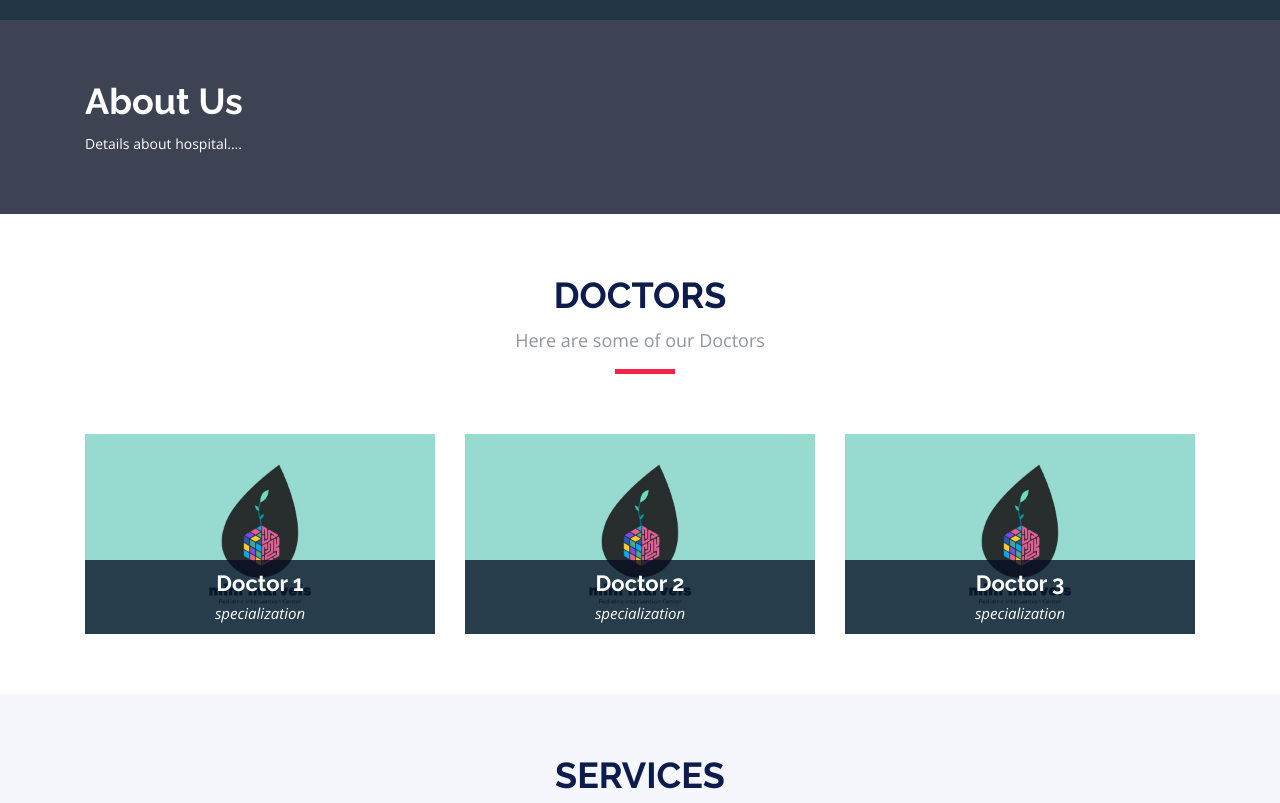
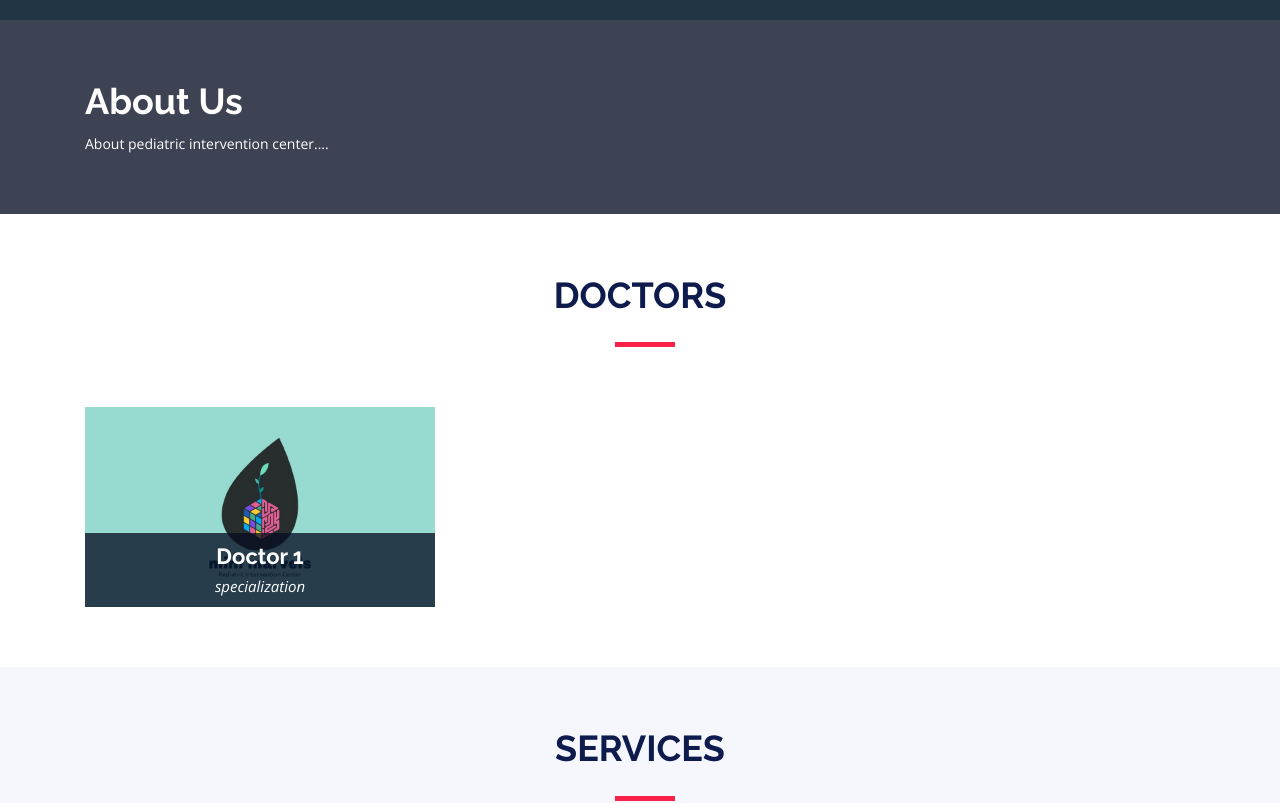
Before and after one commit to javabvr/minimarvels, a plain HTML site: page index.html in a window 1280 px wide. Shown: the part 780-1583 px from the top of the page. Drawn offline with nearby package versions, Linux system fonts and the light colour scheme.

Commit message:
index.html update

```diff
--- a/index.html
+++ b/index.html
@@ -83,7 +83,7 @@
         <div class="row">
           <div class="col-lg-12">
             <h2>About Us</h2>
-            <p>Details about hospital....</p>
+            <p>About pediatric intervention center....</p>
           </div>
           <!-- <div class="col-lg-3">
             <h3>Where</h3>
@@ -102,7 +102,7 @@
       <div class="container" data-aos="fade-up">
         <div class="section-header">
           <h2>Doctors</h2>
-          <p>Here are some of our Doctors</p>
+          <p></p>
         </div>
 
         <div class="row">
@@ -121,35 +121,6 @@
               </div>
             </div>
           </div>
-          <div class="col-lg-4 col-md-6">
-            <div class="speaker" data-aos="fade-up" data-aos-delay="200">
-              <img src="assets/img/doctors/1.jpg" alt="doctors 2" class="img-fluid">
-              <div class="details">
-                <h3><a href="#">Doctor 2</a></h3>
-                <p>specialization</p>
-                <div class="social">
-                  <a href=""><i class="fa fa-twitter"></i></a>
-                  <a href=""><i class="fa fa-facebook"></i></a>
-                  <a href=""><i class="fa fa-google-plus"></i></a>
-                  <a href=""><i class="fa fa-linkedin"></i></a>
-                </div>
-              </div>
-            </div>
-          </div>
-          <div class="col-lg-4 col-md-6">
-            <div class="speaker" data-aos="fade-up" data-aos-delay="300">
-              <img src="assets/img/doctors/1.jpg" alt="Speaker 3" class="img-fluid">
-              <div class="details">
-                <h3><a href="#">Doctor 3</a></h3>
-                <p>specialization</p>
-                <div class="social">
-                  <a href=""><i class="fa fa-twitter"></i></a>
-                  <a href=""><i class="fa fa-facebook"></i></a>
-                  <a href=""><i class="fa fa-google-plus"></i></a>
-                  <a href=""><i class="fa fa-linkedin"></i></a>
-                </div>
-              </div>
-            </div>
           </div>
         </div>
       </div>
@@ -251,13 +222,13 @@
 
         <div class="row no-gutters">
           <div class="col-lg-6 venue-map">
-            <iframe src="https://www.google.com/maps/embed?pb=!1m14!1m8!1m3!1d12097.433213460943!2d-74.0062269!3d40.7101282!3m2!1i1024!2i768!4f13.1!3m3!1m2!1s0x0%3A0xb89d1fe6bc499443!2sDowntown+Conference+Center!5e0!3m2!1smk!2sbg!4v1539943755621" frameborder="0" style="border:0" allowfullscreen></iframe>
+            <iframe src="https://www.google.com/maps/embed?pb=!1m18!1m12!1m3!1d3897.9300955407066!2d76.61069201481534!3d12.320491991285355!2m3!1f0!2f0!3f0!3m2!1i1024!2i768!4f13.1!3m3!1m2!1s0x3baf7aedd11a00f5%3A0xc2f93e08c355f190!2sSir%20M.%20Visvesvaraya%20Rd%2C%20Vijayashree%20Pura%2C%20Vijay%20Nagar%203rd%20Stage%2C%20Vijayanagar%2C%20Mysuru%2C%20Karnataka%20570012!5e0!3m2!1sen!2sin!4v1615360902250!5m2!1sen!2sin" frameborder="0" style="border:0" allowfullscreen></iframe>
           </div>
 
           <div class="col-lg-6 venue-info">
             <div class="row justify-content-center">
               <div class="col-11 col-lg-8">
-                <h3>Address of the hospital</h3>
+                <h3>#61, Karimbummel House, Sir M V Road, Vijayashreepura, Mysuru, 570006</h3>
                 <p></p>
               </div>
             </div>
@@ -481,7 +452,7 @@
             <div class="contact-phone">
               <i class="ion-ios-telephone-outline"></i>
               <h3>Phone Number</h3>
-              <p><a href="tel:+919008314953">+91 90083 14953</a></p>
+              <p><a href="tel:+917975240084">+91 79752 40084</a></p>
             </div>
           </div>
 
@@ -537,8 +508,8 @@
           <div class="col-lg-3 col-md-6 footer-contact">
             <div class="social-links">
               <a href="#" class="twitter"><i class="fa fa-twitter"></i></a>
-              <a href="#" class="facebook"><i class="fa fa-facebook"></i></a>
-              <a href="#" class="instagram"><i class="fa fa-instagram"></i></a>
+              <a href="https://www.facebook.com/mini.marvels.9" class="facebook" target="_blank"><i class="fa fa-facebook"></i></a>
+              <a href="https://instagram.com/minimarvels_intervention?igshid=1pv0wl1xpqthe" class="instagram" target="_blank"><i class="fa fa-instagram"></i></a>
               <a href="#" class="google-plus"><i class="fa fa-google-plus"></i></a>
               <a href="#" class="linkedin"><i class="fa fa-linkedin"></i></a>
             </div>
```
